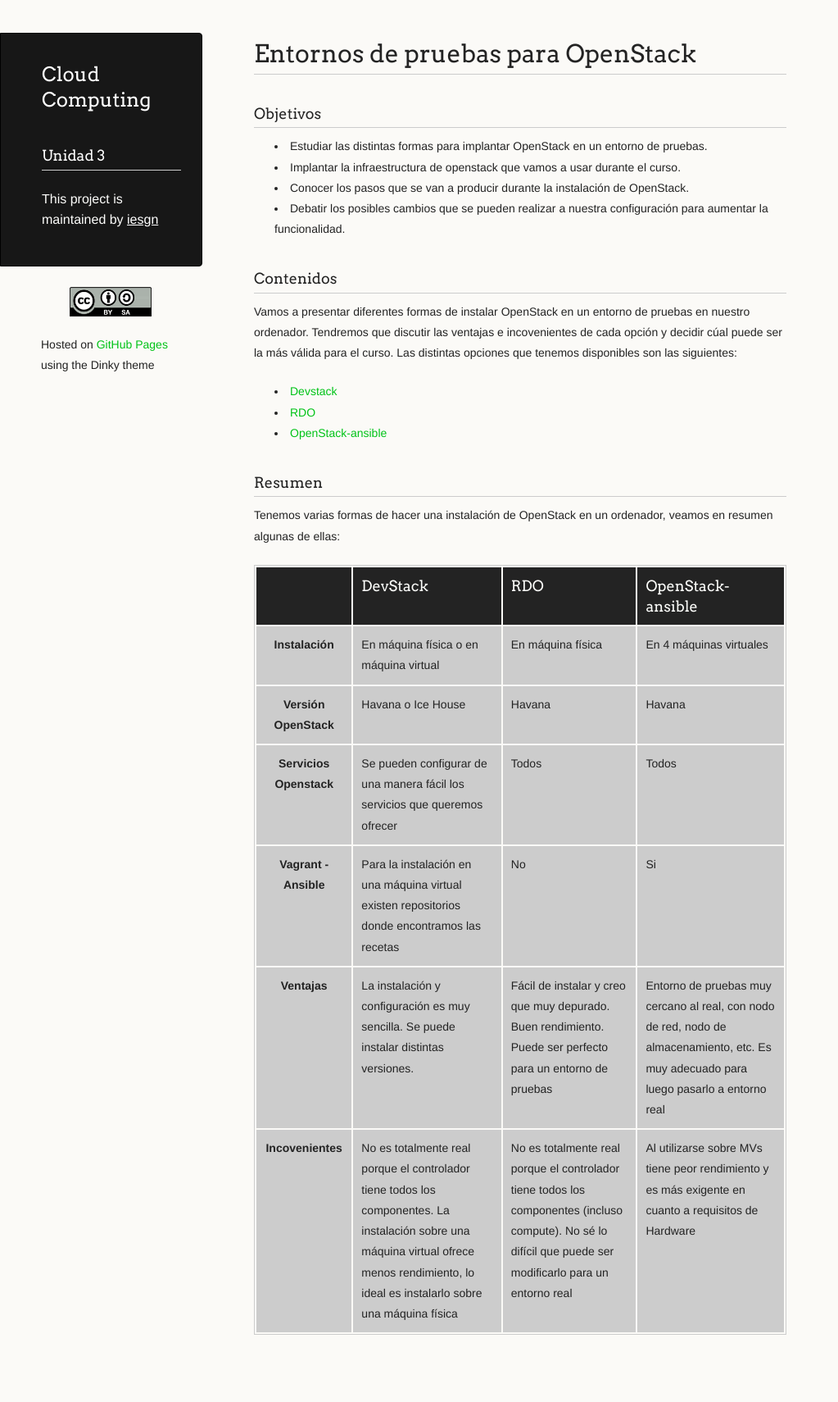
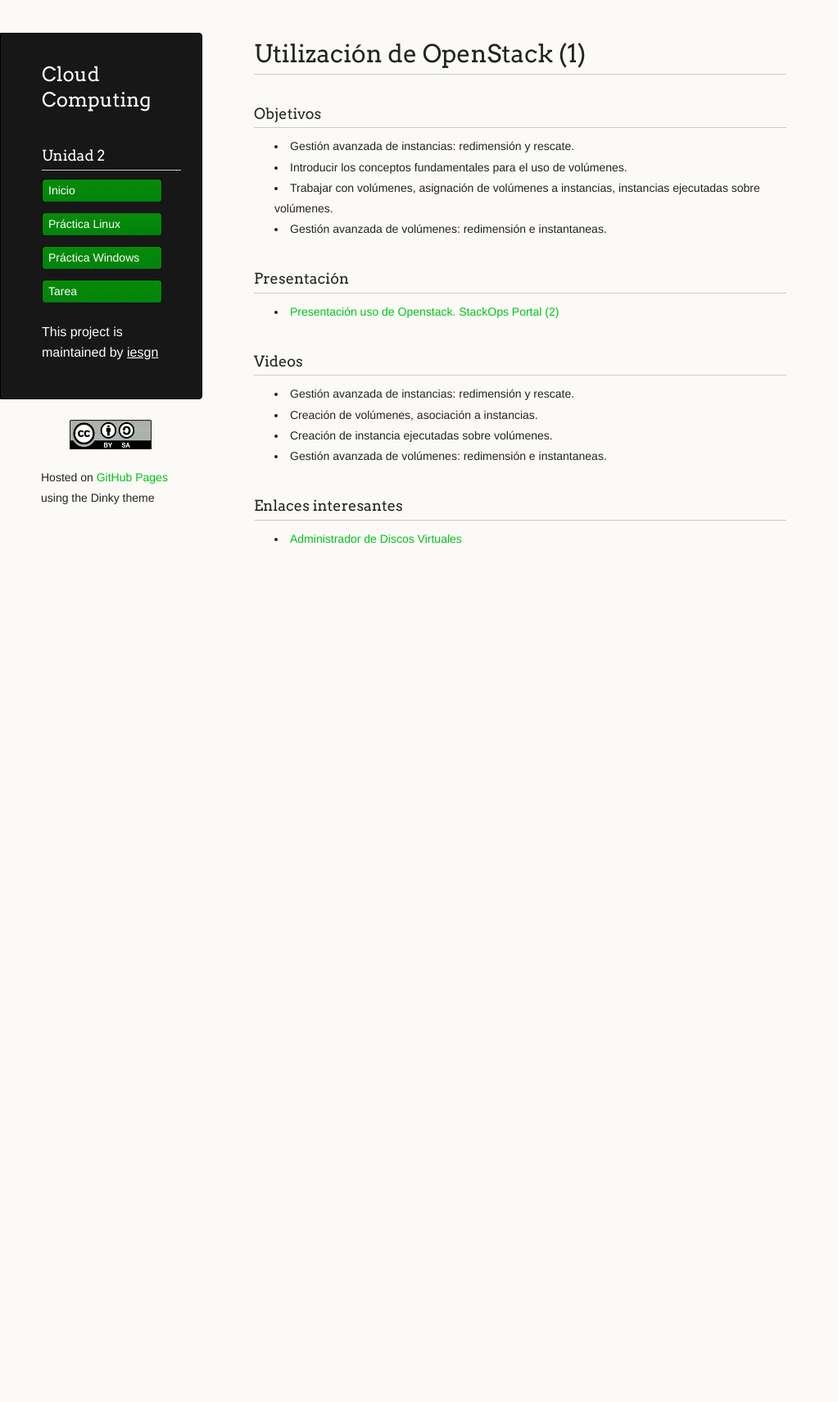
Before and after one commit to iesgn/cloud2, a Jekyll site: the page built from curso/u3/index.md, in a window 1280 px wide. Shown: the whole page at 82% size, without its empty margins (0-1023 px from the left). Built offline with Jekyll 4.4.1, drawn with Linux system fonts in a browser that asks for light colours; after the commit the page ends 900 px from its top, so only the background shows below that.

Commit message:
Comienzo unidad 3

```diff
--- a/curso/u2/presentacion.html
+++ b/curso/u2/presentacion.html
@@ -1,11 +1,11 @@
 ---
 layout: presentacion
-title: Introducción a Horizon
+title: Introducción al uso de OpenStack (StackOps Portal)
 tema: sky
 ---
 
 <section>
-	    <h2>Introducción al uso de OpenStack (StackOps Portal)</h2>
+	    <h2>Introducción al uso de OpenStack (StackOps Portal) (1)</h2>
 	    <p>
 	      <small><a href="http://albertomolina.wordpress.com">Alberto Molina
 	      Coballes</a> / <a
--- a/curso/u3/index.md
+++ b/curso/u3/index.md
@@ -1,34 +1,27 @@
 ---
 layout: blog
-tittle: Entornos de pruebas para OpenStack
+tittle: Utilización de OpenStack (1)
 menu:
-  - Unidad 3
+  - Unidad 2
 ---
 ###Objetivos
 
-* Estudiar las distintas formas para implantar OpenStack en un entorno de pruebas.
-* Implantar la infraestructura de openstack que vamos a usar durante el curso.
-* Conocer los pasos que se van a producir durante la instalación de OpenStack.
-* Debatir los posibles cambios que se pueden realizar a nuestra configuración para aumentar la funcionalidad.
+* Gestión avanzada de instancias: redimensión y rescate.
+* Introducir los conceptos fundamentales para el uso de volúmenes.
+* Trabajar con volúmenes, asignación de volúmenes a instancias, instancias ejecutadas sobre volúmenes.
+* Gestión avanzada de volúmenes: redimensión e instantaneas.
 
-###Contenidos
+### Presentación
 
-Vamos a presentar diferentes formas de instalar OpenStack en un entorno de pruebas en nuestro ordenador. Tendremos que discutir las ventajas e incovenientes de cada opción y decidir cúal puede ser la más válida para el curso. Las distintas opciones que tenemos disponibles son las siguientes:
+* [Presentación uso de Openstack. StackOps Portal (2)](presentacion)
 
-* [Devstack](devstack)
-* [RDO](rdo)
-* [OpenStack-ansible](openstack-ansible)
+###Videos
 
+* Gestión avanzada de instancias: redimensión y rescate.
+* Creación de volúmenes, asociación a instancias.
+* Creación de instancia ejecutadas sobre volúmenes.
+* Gestión avanzada de volúmenes: redimensión e instantaneas.
 
-###Resumen
+###Enlaces interesantes
 
-Tenemos varias formas de hacer una instalación de OpenStack en un ordenador, veamos en resumen algunas de ellas:
-
-|     |DevStack|RDO|OpenStack-ansible|
-|:---:|--------|---|-----------------|
-|**Instalación**|En máquina física o en máquina virtual|En máquina física|En 4 máquinas virtuales|
-|**Versión OpenStack**|Havana o Ice House|Havana|Havana|
-|**Servicios Openstack**|Se pueden configurar de una manera fácil los servicios que queremos ofrecer|Todos|Todos|
-|**Vagrant - Ansible**|Para la instalación en una máquina virtual existen repositorios donde encontramos las recetas|No|Si|
-|**Ventajas**|La instalación y configuración es muy sencilla. Se puede instalar distintas versiones.|Fácil de instalar y creo que muy depurado. Buen rendimiento. Puede ser perfecto para un entorno de pruebas|Entorno de pruebas muy cercano al real, con nodo de red, nodo de almacenamiento, etc. Es muy adecuado para luego pasarlo a entorno real|
-|**Incovenientes**|No es totalmente real porque el controlador tiene todos los componentes. La instalación sobre una máquina virtual ofrece menos rendimiento, lo ideal es instalarlo sobre una máquina física|No es totalmente real porque el controlador tiene todos los componentes (incluso compute). No sé lo difícil que puede ser modificarlo para un entorno real|Al utilizarse sobre MVs tiene peor rendimiento y es más exigente en cuanto a requisitos de Hardware|
+* [Administrador de Discos Virtuales](https://docs.stackops.net/block-storage-plugin-es.html)
```
Also changed, not shown: other parts of curso/u2/presentacion.html (+1 -1 lines), curso/u2/index.md (+3 -3 lines), curso/u3/presentacion.html (added, +24 -0 lines), curso/u3_antiguo_curso/index.md (added, +34 -0 lines), curso/u3_antiguo_curso/devstack.md (renamed from curso/u3/devstack.md), curso/u3_antiguo_curso/img/InstalandoOpenStackEnMiPortatil.jpg (renamed from curso/u3/img/InstalandoOpenStackEnMiPortatil.jpg), curso/u3_antiguo_curso/openstack-ansible.md (renamed from curso/u3/openstack-ansible.md), curso/u3_antiguo_curso/practicas.md (renamed from curso/u3/practicas.md), curso/u3_antiguo_curso/presentacion_devstack.html (renamed from curso/u3/presentacion_devstack.html), curso/u3_antiguo_curso/presentacion_os_ansible.html (renamed from curso/u3/presentacion_os_ansible.html), curso/u3_antiguo_curso/rdo.md (renamed from curso/u3/rdo.md).
